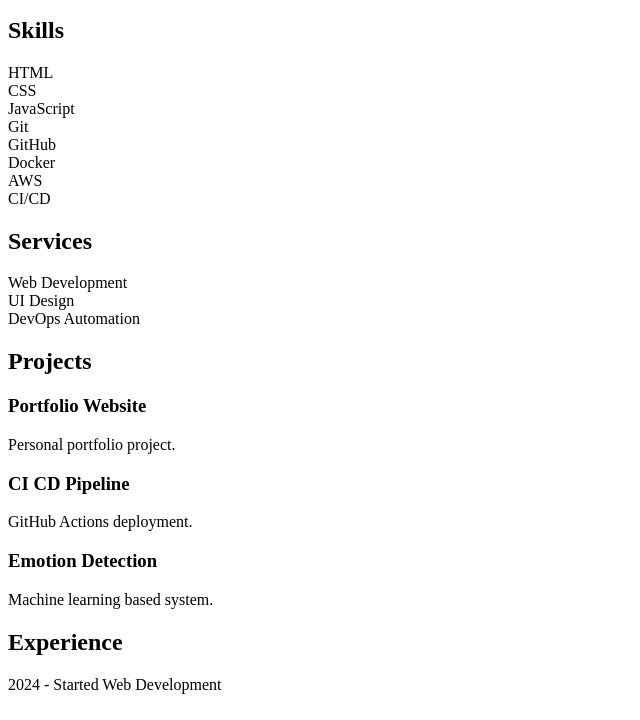
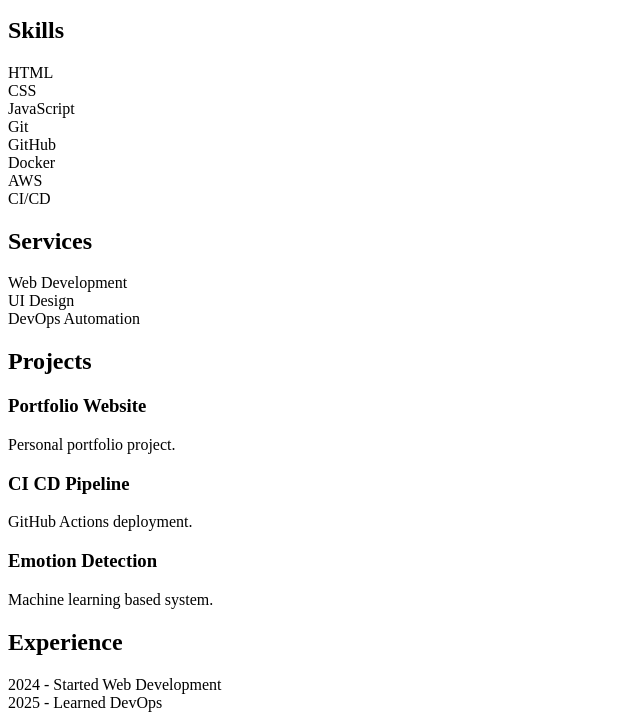
Before and after one commit to skashyap08/PORTFOLIO, a plain HTML site: page index.html in a window 1280 px wide. Shown: the part 288-1008 px from the top of the page, without its empty margins (0-640 px from the left). Drawn offline with Linux system fonts and the light colour scheme.

Commit message:
modified:index.html-17

```diff
--- a/index.html
+++ b/index.html
@@ -91,3 +91,4 @@
 
 </section>
 <div>2024 - Started Web Development</div>
+<div>2025 - Learned DevOps</div>
```
